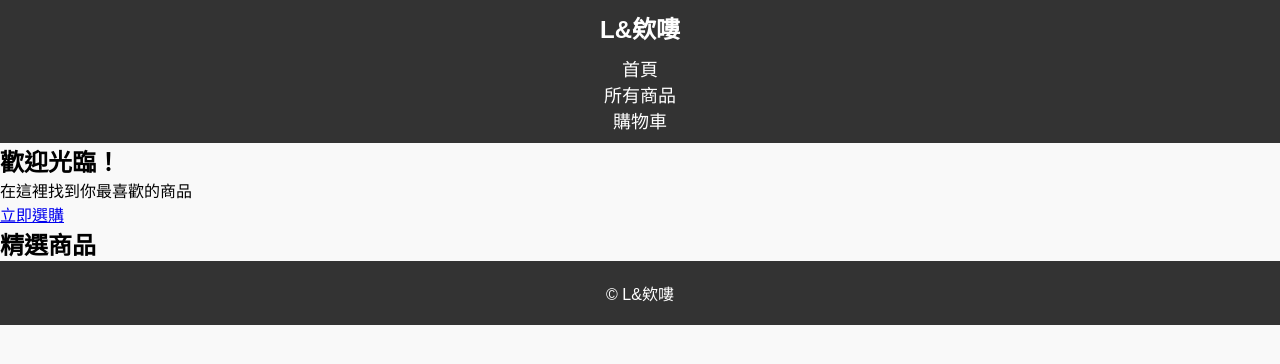
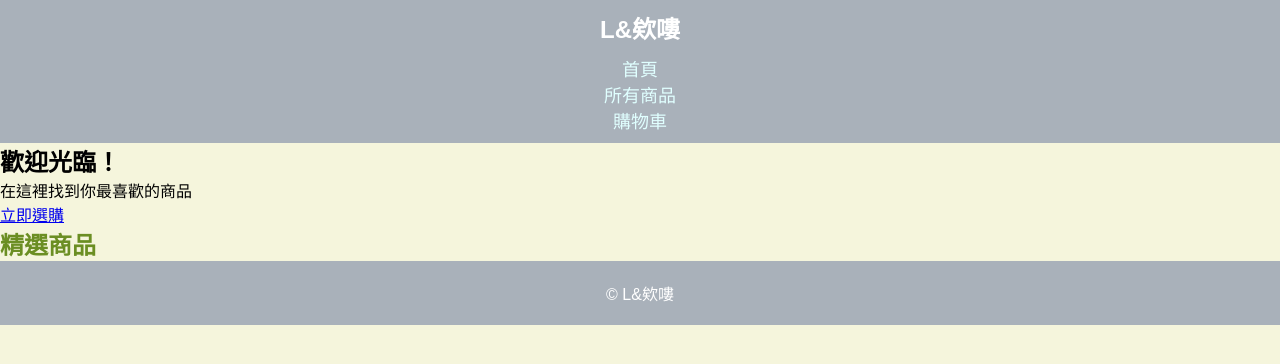
Before and after one commit to L-aaal/L, a plain HTML site: page index.html in a window 1280 px wide. Drawn offline with Linux system fonts and the light colour scheme; files that its build step writes are made by us from their sources; no server answers.

Commit message:
Update style.css

```diff
--- a/style.css
+++ b/style.css
@@ -7,12 +7,12 @@
 
 body {
   font-family: Arial, sans-serif;
-  background-color: #f9f9f9;
+  background-color: #F5F5DC; /* 米色 (Beige) - 根據你的色彩方案調整 */
 }
 
 header {
-  background-color: #333;
-  color: #fff;
+  background-color: #A9B1BA; /* 帶有灰度的藍色 (Light Steel Blue) - 根據你的色彩方案調整 */
+  color: #FFFFFF;
   padding: 10px 0;
   text-align: center;
 }
@@ -22,13 +22,18 @@ header nav {
 }
 
 header nav a {
-  color: #fff;
+  color: #E0FFFF; /* 淡青色 (Light Cyan) - 在淺藍色背景上清晰 */
   margin: 0 10px;
   text-decoration: none;
   font-size: 18px;
 }
 
 h1, h2 {
+  font-size: 24px;
+}
+
+.featured h2 {
+  color: #6B8E23; /* 橄欖綠 (Olive Drab) - 來自你的色彩方案 */
   font-size: 24px;
 }
 
@@ -45,11 +50,11 @@ h1, h2 {
 }
 
 .product-card {
-  background-color: white;
+  background-color: #FAF0E6; /* 亞麻色 (Linen) - 非常淺的米色 */
   padding: 20px;
   margin-bottom: 20px;
   border-radius: 8px;
-  box-shadow: 0 4px 8px rgba(0, 0, 0, 0.1);
+  box-shadow: 0 2px 4px rgba(0, 0, 0, 0.05); /* 稍微減弱陰影 */
   width: 30%;
   text-align: center;
 }
@@ -63,14 +68,16 @@ h1, h2 {
 .product-card h3 {
   font-size: 18px;
   margin: 10px 0;
+  color: #4682B4; /* 鋼青色 (Steel Blue) - 來自你的藍色系 */
 }
 
 .product-card p {
   font-size: 16px;
+  color: #556B2F; /* 深橄欖綠 (Dark Olive Green) - 來自你的綠色系 */
 }
 
 button {
-  background-color: #333;
+  background-color: #4682B4; /* 鋼青色 (Steel Blue) - 與商品名稱呼應 */
   color: #fff;
   padding: 10px;
   border: none;
@@ -79,7 +86,7 @@ button {
 }
 
 button:hover {
-  background-color: #555;
+  background-color: #5F9EA0; /* 矢車菊藍 (Cadet Blue) - 稍微深一點的藍色 */
 }
 
 form {
@@ -98,6 +105,6 @@ form input, form select, form button {
 footer {
   text-align: center;
   padding: 20px;
-  background-color: #333;
-  color: #fff;
+  background-color: #A9B1BA; /* 與 header 相同的淺藍灰色 */
+  color: #FFFFFF;
 }
```
